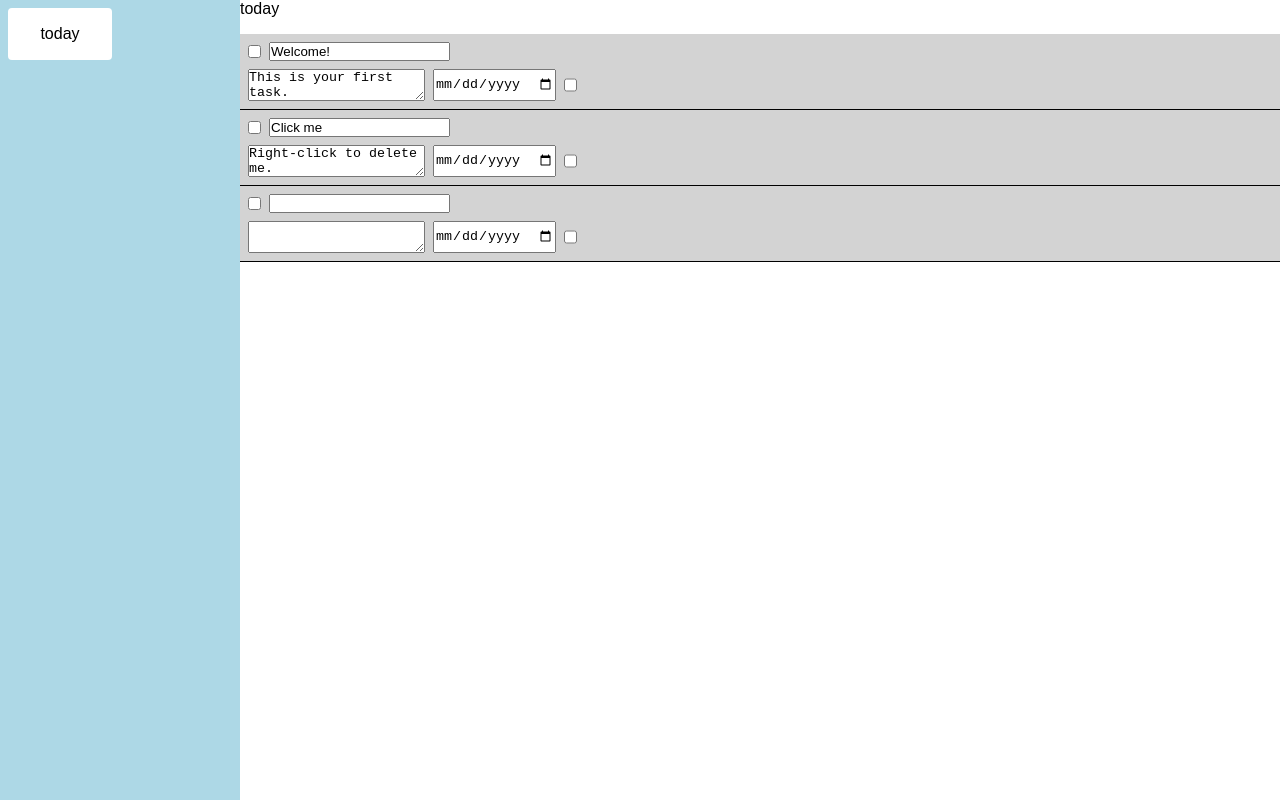
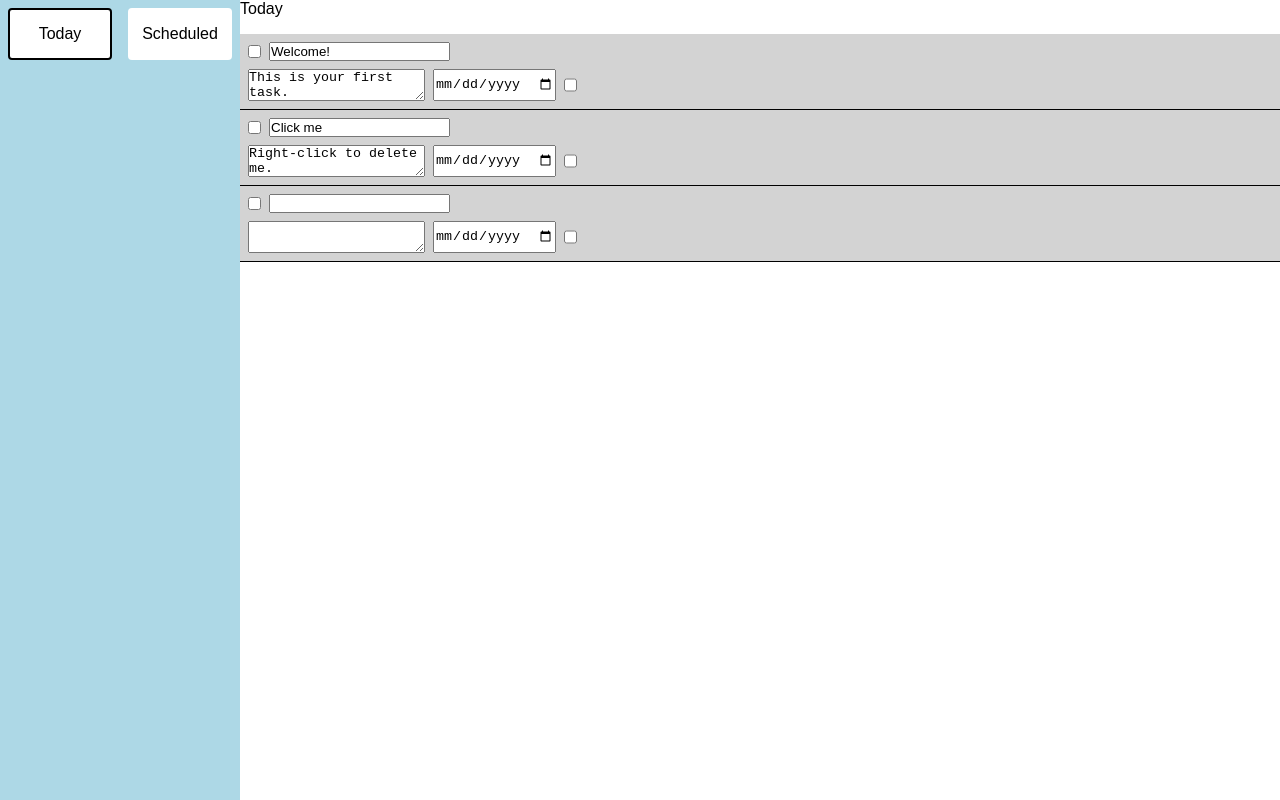
Before and after one commit to viet456/Todo-List, a website built with Vite: page index.html in a window 1280 px wide. Built offline with nearby package versions, Linux system fonts and the light colour scheme.

Commit message:
feat(task-section): render project tasks on project switch

```diff
--- a/src/css/components/projectTile.css
+++ b/src/css/components/projectTile.css
@@ -14,3 +14,6 @@ aspect-ratio: 1 / 0.5;
   background-color: white;
   cursor: pointer;
 }
+.project-tile.active {
+    border: 2px solid black;
+}
--- a/src/js/components/showProjects.js
+++ b/src/js/components/showProjects.js
@@ -8,11 +8,14 @@ export function showProjects() {
 
     function render() {
         wrapper.innerHTML = '';
+        let active = getActiveProject();
+
         getProjects().forEach(project => {
             let projectTile = document.createElement('div');
             projectTile.classList.add('project-tile');
             projectTile.textContent = project.name;
             projectTile.style.color = project.color;
+            if (project === active) projectTile.classList.add("active");
             //switch projects on click
             projectTile.addEventListener('click', () => {
                 setActiveProject(project);
@@ -21,6 +24,7 @@ export function showProjects() {
         });
     }
     window.addEventListener("projectsChanged", render);
+    window.addEventListener("activeProjectChanged", render);
     render();
     return wrapper;
 }
--- a/src/js/components/taskSection.js
+++ b/src/js/components/taskSection.js
@@ -2,11 +2,13 @@ import '@css/components/taskSection.css'
 import { taskHeader } from '@js/components/taskHeader';
 import { getActiveProject } from '@js/utilities/projectService';
 
-export function createTaskSection(project) {
+export function createTaskSection() {
     const taskSection = document.createElement('div');
     taskSection.id = 'taskSection';
 
     function render() {
+        const project = getActiveProject();
+        taskSection.innerHTML = '';
         taskSection.append(taskHeader(project));
         const tasksList = project.showProjectTasks();
         taskSection.append(tasksList);
@@ -15,7 +17,7 @@ export function createTaskSection(project) {
     render();
     //update task displayed to different active project
     window.addEventListener("activeProjectChanged", () => {
-        project = getActiveProject(); // update to the new project
+        let project = getActiveProject(); // update to the new project
         render();
     });
     return taskSection;
--- a/src/js/utilities/projectService.js
+++ b/src/js/utilities/projectService.js
@@ -10,6 +10,7 @@ function notifyProjects() {
 
 export function setActiveProject(project) {
   activeProject = project;
+  window.dispatchEvent(new CustomEvent("activeProjectChanged"));
 }
 
 export function getActiveProject() {
@@ -45,8 +46,11 @@ export function updateProject(project, changes) {
 }
 
 //default project
-const defaultProject = new Project("today");
+const defaultProject = new Project("Today");
 projects.push(defaultProject);
 setActiveProject(defaultProject);
+const secondProject = new Project("Scheduled");
+projects.push(secondProject);
+
 defaultProject.addTask(new Task("Welcome!", "This is your first task.", null, false, false));
 defaultProject.addTask(new Task("Click me", "Right-click to delete me.", null, false, false));
--- a/src/main.js
+++ b/src/main.js
@@ -12,7 +12,7 @@ export function main() {
     const app = document.getElementById('app');
     let focus = getActiveProject();
     app.innerHTML = '';
-    app.append(createSidebar(), createTaskSection(focus));
+    app.append(createSidebar(), createTaskSection());
 
 
 }
```
